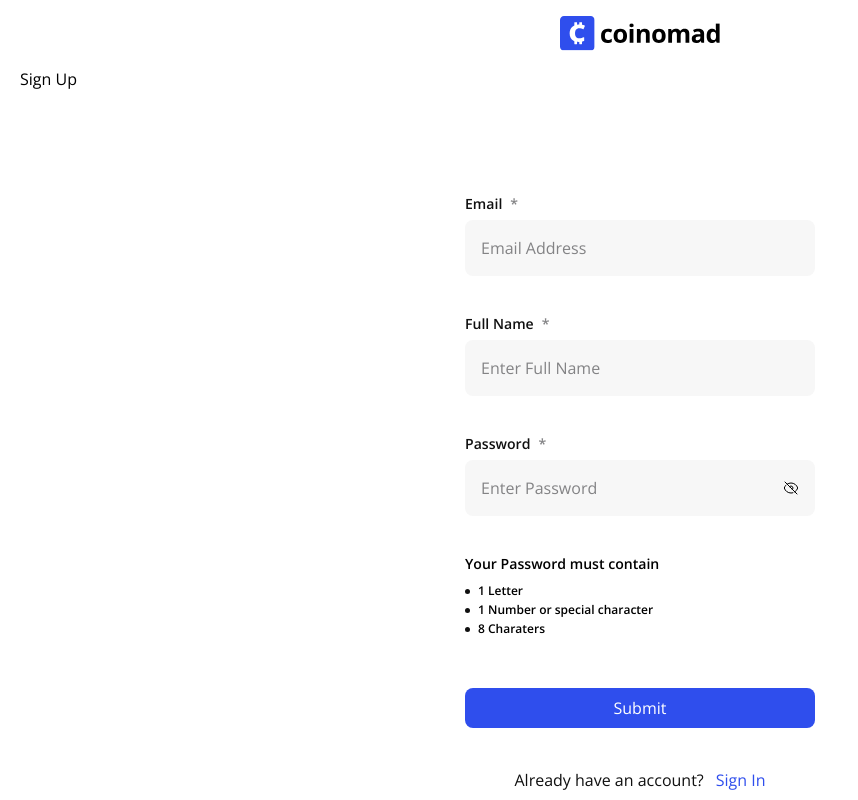
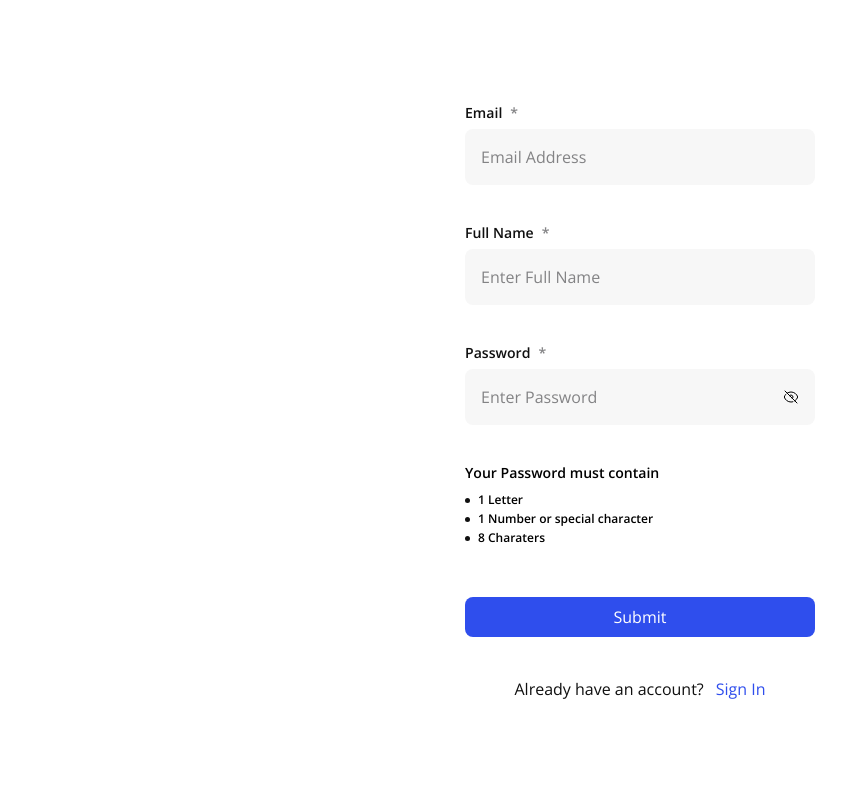
Before and after one commit to pHanToMcaNCoDE/MVP-Frontend, a React (Vite) app: page /sign-up in a window 1280 px wide. Shown: the top 800 px of the page, without its empty margins (0-858 px from the left). Built offline with nearby package versions, Linux system fonts and the light colour scheme.

Commit message:
Sign up button test

```diff
--- a/src/components/Page Components/HideHeaderFooter.jsx
+++ b/src/components/Page Components/HideHeaderFooter.jsx
@@ -6,7 +6,7 @@ const HideHeaderFooter = ({ children, HeaderComponent, FooterComponent }) => {
   const location = useLocation();
 
   useEffect(() => {
-    if (location.pathname === "/signin" || location.pathname === "/signup") {
+    if (location.pathname === "/sign-in" || location.pathname === "/sign-up") {
       setShowHeaderFooter(false);
     } else {
       setShowHeaderFooter(true);
```
